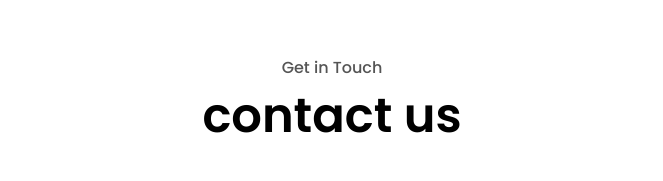
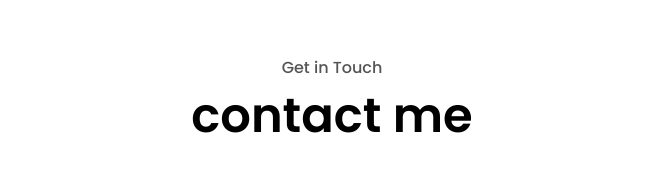
Before and after one commit to ClainMursoi/Portfolio, a plain HTML site: page index.html in a window 1280 px wide. Shown: the part 3785-3966 px from the top of the page, without its empty margins (308-971 px from the left). Drawn offline with nearby package versions, Linux system fonts and the light colour scheme; a web font is replaced by a local one.

Commit message:
Update index.html

```diff
--- a/index.html
+++ b/index.html
@@ -311,7 +311,7 @@
     <!-- contact -->
     <section id="contact">
         <p class="section_text_p1"  data-aos="fade-up"   data-aos-duration="1000">Get in Touch</p>
-        <h1 class="title"  data-aos="fade-up"   data-aos-duration="1000">contact us</h1>
+        <h1 class="title"  data-aos="fade-up"   data-aos-duration="1000">contact me</h1>
         <div class="contact-info-upper-container">
             <div class="contact-info-container"  data-aos="fade-up"   data-aos-duration="1000">
                 <img src="email.png" alt="emailicon" class="icon  contact-icon"/>
```
